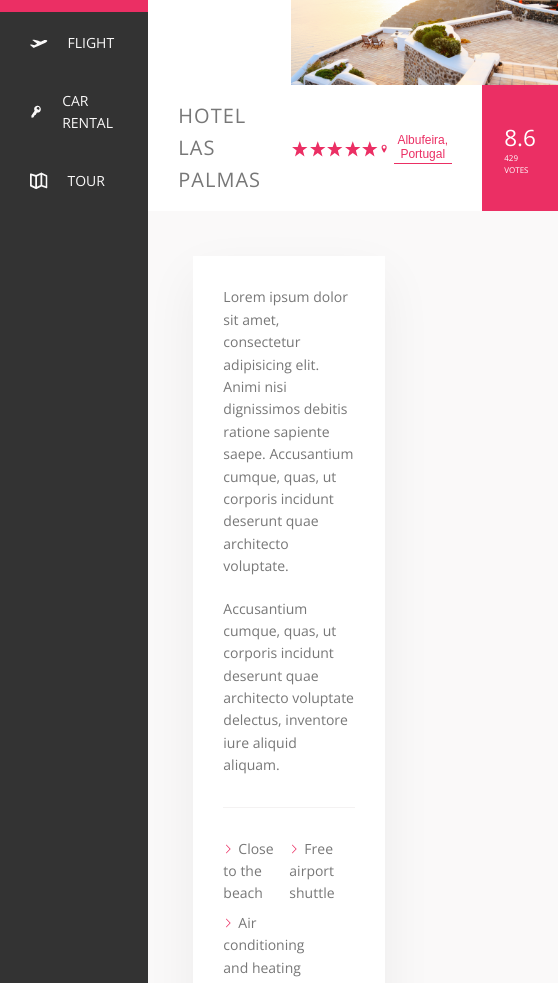
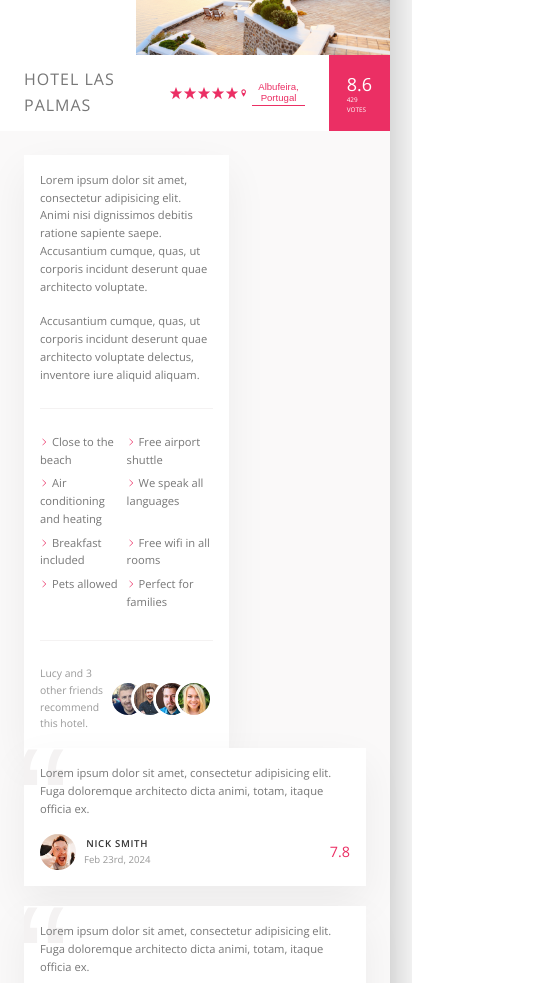
Before and after one commit to kiethohoai/trillo-project, a website: page index.html in a window 390 px wide. Shown: the part 225-1208 px from the top of the page, 558 px wide, since content can reach past the window. Drawn offline with nearby package versions, Linux system fonts and the light colour scheme.

Commit message:
020 Writing Media Queries - Part 1

```diff
--- a/sass/_base.scss
+++ b/sass/_base.scss
@@ -12,6 +12,13 @@ Grey dark 1: #333
 Grey dark 2: #777
 Grey dark 3: #999
 */
+
+/* //OPTIMIZE BREAK-POINT
+1200px 75em
+1100px 68.75em
+900px 56.25em
+600px 37.5em
+ */
 
 :root {
   --color-primary: #eb2f64;
@@ -44,8 +51,12 @@ Grey dark 3: #999
 }
 
 html {
-  font-size: 62.5%;
+  font-size: 62.5%; //1rem = 10px
   box-sizing: border-box;
+
+  @media only screen and (max-width: 68.75em) {
+    font-size: 50%; //1rem = 8px
+  }
 }
 
 body {
--- a/sass/_components.scss
+++ b/sass/_components.scss
@@ -126,11 +126,21 @@
   list-style: none;
   margin-top: 3.5rem;
 
+  @media only screen and (max-width: 56.25em) {
+    display: flex;
+    margin: 0;
+  }
+
   &__item {
     position: relative;
 
     &:not(:last-child) {
       margin-bottom: 0.5rem;
+    }
+
+    @media only screen and (max-width: 56.25em) {
+      flex: 1;
+      margin: 0;
     }
   }
 
@@ -167,6 +177,11 @@
 
     position: relative;
     z-index: 10;
+
+    @media only screen and (max-width: 56.25em) {
+      justify-content: center;
+      padding: 2rem;
+    }
   }
 
   &__icon {
@@ -183,6 +198,10 @@
   text-align: center;
   color: var(--color-grey-light-4);
   padding: 2.5rem;
+
+  @media only screen and (max-width: 56.25em) {
+    display: none;
+  }
 }
 
 // OPTIMIZE MAIN
@@ -356,6 +375,10 @@
     margin-right: auto;
   }
 
+  &__friends {
+    display: flex;
+  }
+
   &__photo {
     box-sizing: content-box;
     display: inline-block;
@@ -366,7 +389,7 @@
   }
 
   &__photo:not(:last-child) {
-    margin-right: -1.5rem;
+    margin-right: -2rem;
   }
 }
 
@@ -378,6 +401,11 @@
   margin-bottom: 3rem;
   position: relative;
   overflow: hidden;
+
+  @media only screen and (max-width: 56.25em) {
+    padding: 2rem;
+    margin-bottom: 2.5rem;
+  }
 
   &__text {
     margin-bottom: 2rem;
@@ -437,6 +465,10 @@
   padding: 3.5rem 0;
   margin: 0 auto;
   text-align: center;
+
+  @media only screen and (max-width: 56.25em) {
+    padding: 2.5rem 0;
+  }
 
   &__book-now {
     font-size: 2rem;
--- a/sass/_layout.scss
+++ b/sass/_layout.scss
@@ -5,6 +5,12 @@
   box-shadow: 0 2rem 6rem rgba(0, 0, 0, 0.3);
 
   min-height: 50rem;
+
+  @media only screen and (max-width: 75em) {
+    margin: 0;
+    max-width: 100%;
+    width: 100%;
+  }
 }
 
 .header {
@@ -18,6 +24,10 @@
 
 .content {
   display: flex;
+
+  @media only screen and (max-width: 56.25em) {
+    flex-direction: column;
+  }
 }
 
 .sidebar {
@@ -44,6 +54,10 @@
   background-color: var(--color-grey-light-1);
   border-bottom: var(--line);
   font-size: 1.4rem;
+
+  @media only screen and (max-width: 56.25em) {
+    padding: 3rem;
+  }
 }
 
 .description {
@@ -54,6 +68,11 @@
   background-color: #fff;
   box-shadow: var(--shadow-light);
   padding: 3rem;
+
+  @media only screen and (max-width: 56.25em) {
+    padding: 2rem;
+    margin-right: 3rem;
+  }
 }
 
 .user-reviews {
```
Also changed, not shown: README.MD, css/main.css, 1 other file.
